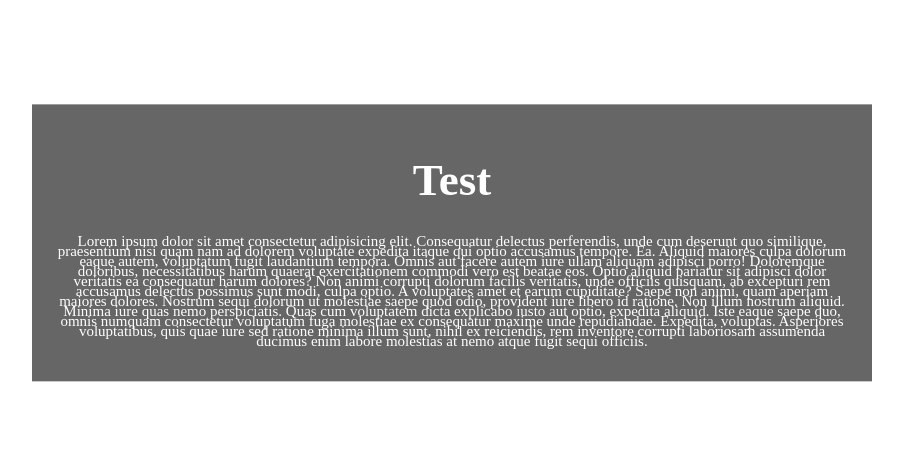
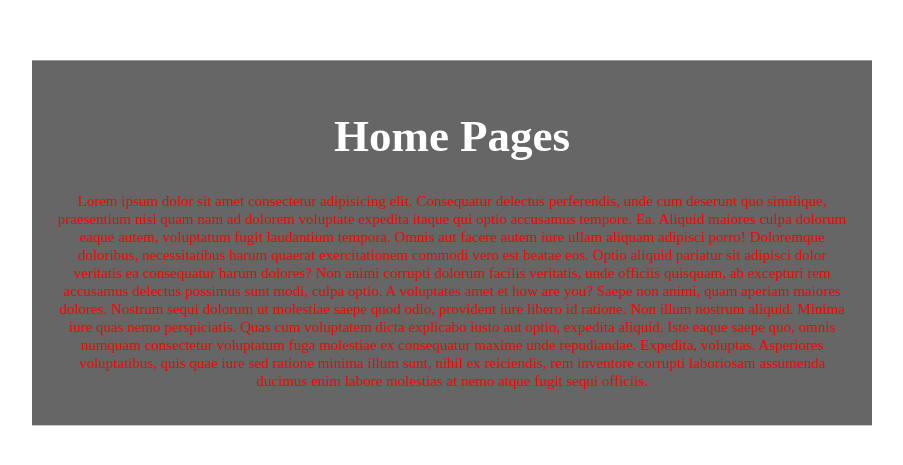
Before and after one commit to Abdelouahhab-tech/MyProject, a plain HTML site: page index.html in a window 1280 px wide. Shown: the part 157-622 px from the top of the page, without its empty margins (188-1091 px from the left). Drawn offline with Linux system fonts and the light colour scheme.

Commit message:
Changing Test By Home Pages in index.html & paragraph color

```diff
--- a/index.html
+++ b/index.html
@@ -1,5 +1,6 @@
 <!DOCTYPE html>
 <html lang="en">
+
 <head>
     <meta charset="UTF-8">
     <meta http-equiv="X-UA-Compatible" content="IE=edge">
@@ -7,15 +8,17 @@
     <title>Document</title>
     <link rel="stylesheet" href="style.css">
 </head>
+
 <body>
     <div>
-       <h1>Test</h1>
-       <p>Lorem ipsum dolor sit amet consectetur adipisicing elit. Consequatur delectus perferendis, unde cum deserunt quo similique, praesentium nisi quam nam ad dolorem voluptate expedita itaque qui optio accusamus tempore. Ea.
-       Aliquid maiores culpa dolorum eaque autem, voluptatum fugit laudantium tempora. Omnis aut facere autem iure ullam aliquam adipisci porro! Doloremque doloribus, necessitatibus harum quaerat exercitationem commodi vero est beatae eos.
-       Optio aliquid pariatur sit adipisci dolor veritatis ea consequatur harum dolores? Non animi corrupti dolorum facilis veritatis, unde officiis quisquam, ab excepturi rem accusamus delectus possimus sunt modi, culpa optio.
-       A voluptates amet et earum cupiditate? Saepe non animi, quam aperiam maiores dolores. Nostrum sequi dolorum ut molestiae saepe quod odio, provident iure libero id ratione. Non illum nostrum aliquid.
-       Minima iure quas nemo perspiciatis. Quas cum voluptatem dicta explicabo iusto aut optio, expedita aliquid. Iste eaque saepe quo, omnis numquam consectetur voluptatum fuga molestiae ex consequatur maxime unde repudiandae.
-       Expedita, voluptas. Asperiores voluptatibus, quis quae iure sed ratione minima illum sunt, nihil ex reiciendis, rem inventore corrupti laboriosam assumenda ducimus enim labore molestias at nemo atque fugit sequi officiis.</p>
+        <h1>Home Pages</h1>
+        <p>Lorem ipsum dolor sit amet consectetur adipisicing elit. Consequatur delectus perferendis, unde cum deserunt quo similique, praesentium nisi quam nam ad dolorem voluptate expedita itaque qui optio accusamus tempore. Ea. Aliquid maiores culpa dolorum
+            eaque autem, voluptatum fugit laudantium tempora. Omnis aut facere autem iure ullam aliquam adipisci porro! Doloremque doloribus, necessitatibus harum quaerat exercitationem commodi vero est beatae eos. Optio aliquid pariatur sit adipisci
+            dolor veritatis ea consequatur harum dolores? Non animi corrupti dolorum facilis veritatis, unde officiis quisquam, ab excepturi rem accusamus delectus possimus sunt modi, culpa optio. A voluptates amet et how are you? Saepe non animi, quam
+            aperiam maiores dolores. Nostrum sequi dolorum ut molestiae saepe quod odio, provident iure libero id ratione. Non illum nostrum aliquid. Minima iure quas nemo perspiciatis. Quas cum voluptatem dicta explicabo iusto aut optio, expedita aliquid.
+            Iste eaque saepe quo, omnis numquam consectetur voluptatum fuga molestiae ex consequatur maxime unde repudiandae. Expedita, voluptas. Asperiores voluptatibus, quis quae iure sed ratione minima illum sunt, nihil ex reiciendis, rem inventore
+            corrupti laboriosam assumenda ducimus enim labore molestias at nemo atque fugit sequi officiis.</p>
     </div>
 </body>
+
 </html>
--- a/style.css
+++ b/style.css
@@ -16,6 +16,6 @@ div h1 {
 
 div p {
     font-size: 15px;
-    line-height: 10px;
-    color: #fff;
+    line-height: 18px;
+    color: #f00;
 }
```
